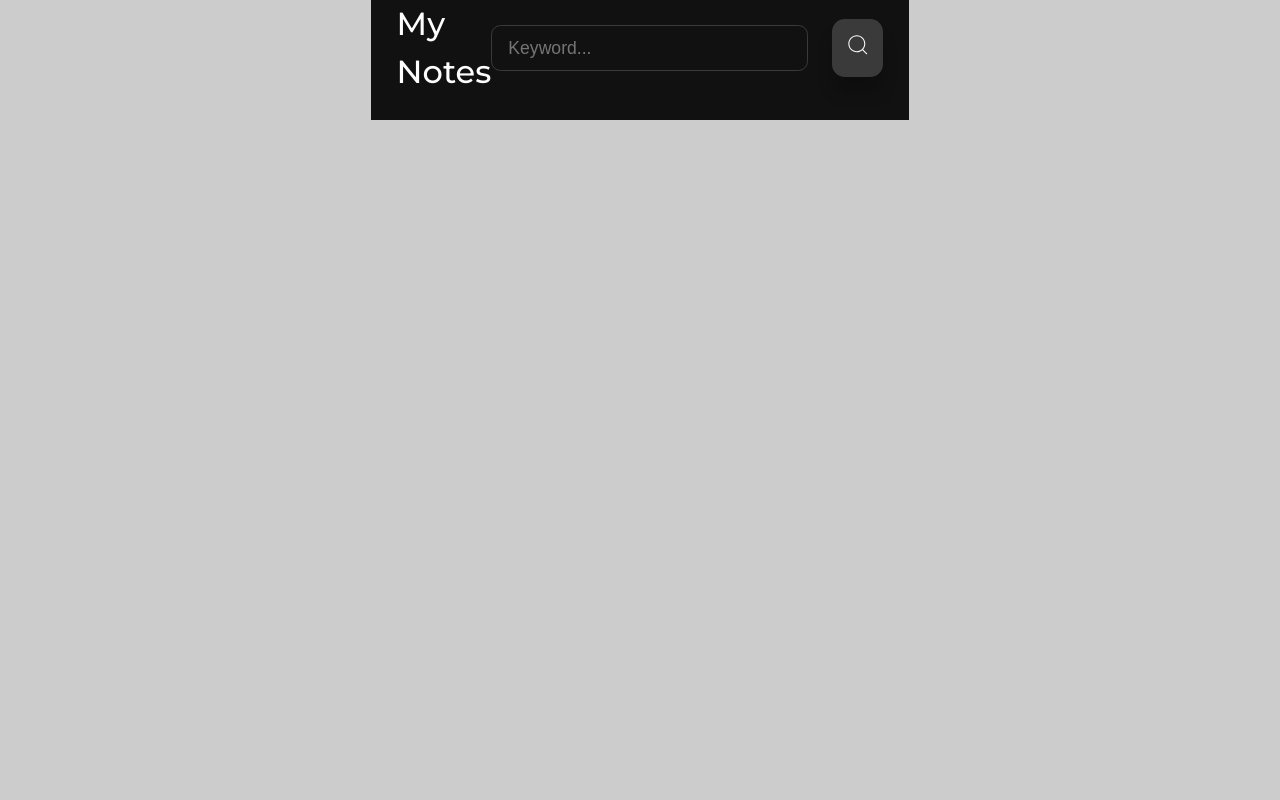
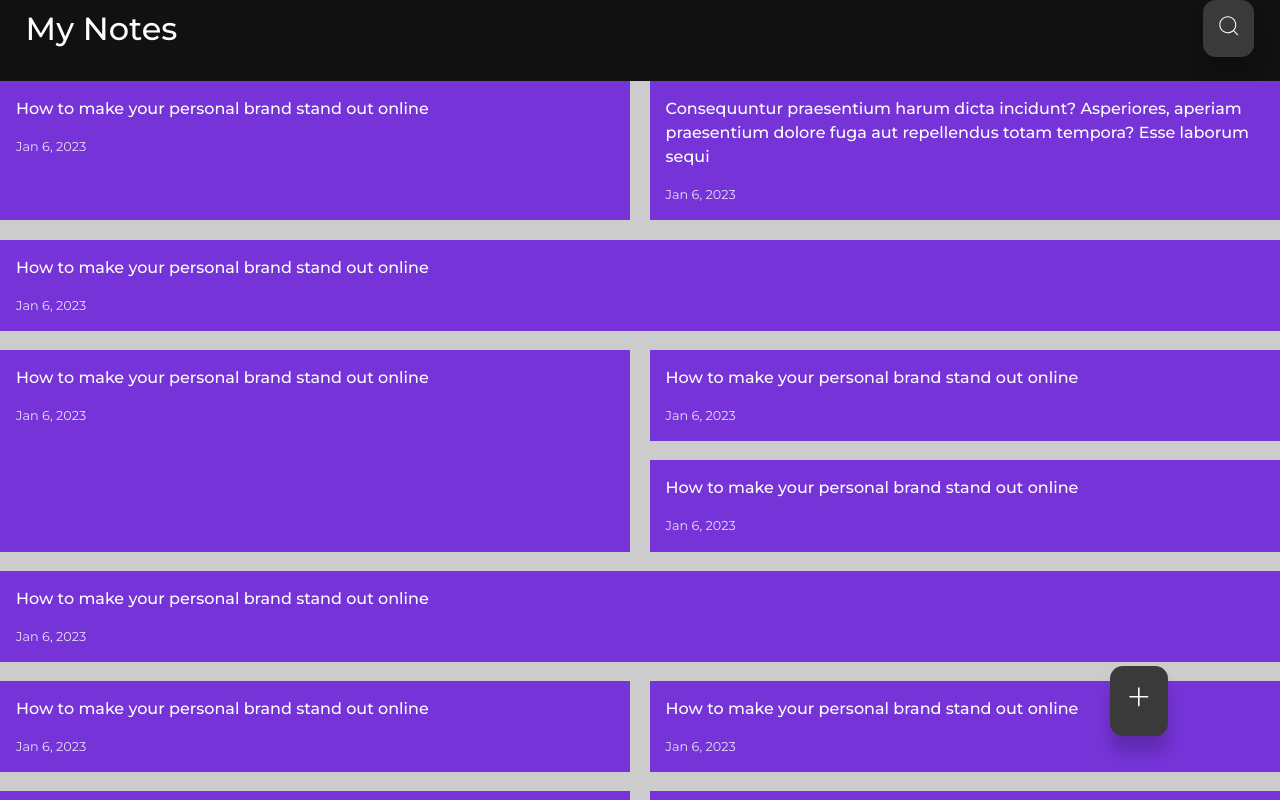
Before and after one commit to MahdiAtlas2004/notes, a React (Create React App) app: page / in a window 1280 px wide. Shown: the top 800 px of the page. Built offline with nearby package versions, Linux system fonts and the light colour scheme.

Commit message:
NoteItem added in Notes page

```diff
--- a/src/pages/Notes.jsx
+++ b/src/pages/Notes.jsx
@@ -1,15 +1,25 @@
 import { CiSearch } from "react-icons/ci";
+import { BsPlusLg } from "react-icons/bs";
+import dummyNotes from "../dummy_notes";
+import { Link } from "react-router-dom";
+import NoteItem from "../components/NoteItem";
 
 const Notes = () => {
   return (
     <section>
       <header className="notes__header">
         <h2>My Notes</h2>
-        <input type="text" autoFocus placeholder="Keyword..." />
+        {/* <input type="text" autoFocus placeholder="Keyword..." /> */}
         <button className="btn">
           <CiSearch />
         </button>
       </header>
+      <div className="notes__container">
+        {
+          dummyNotes.map(note => <NoteItem key={note.id} note={note} />)
+        }
+      </div>
+      <Link className="btn add__btn"><BsPlusLg /></Link>
     </section>
   );
 };
```
